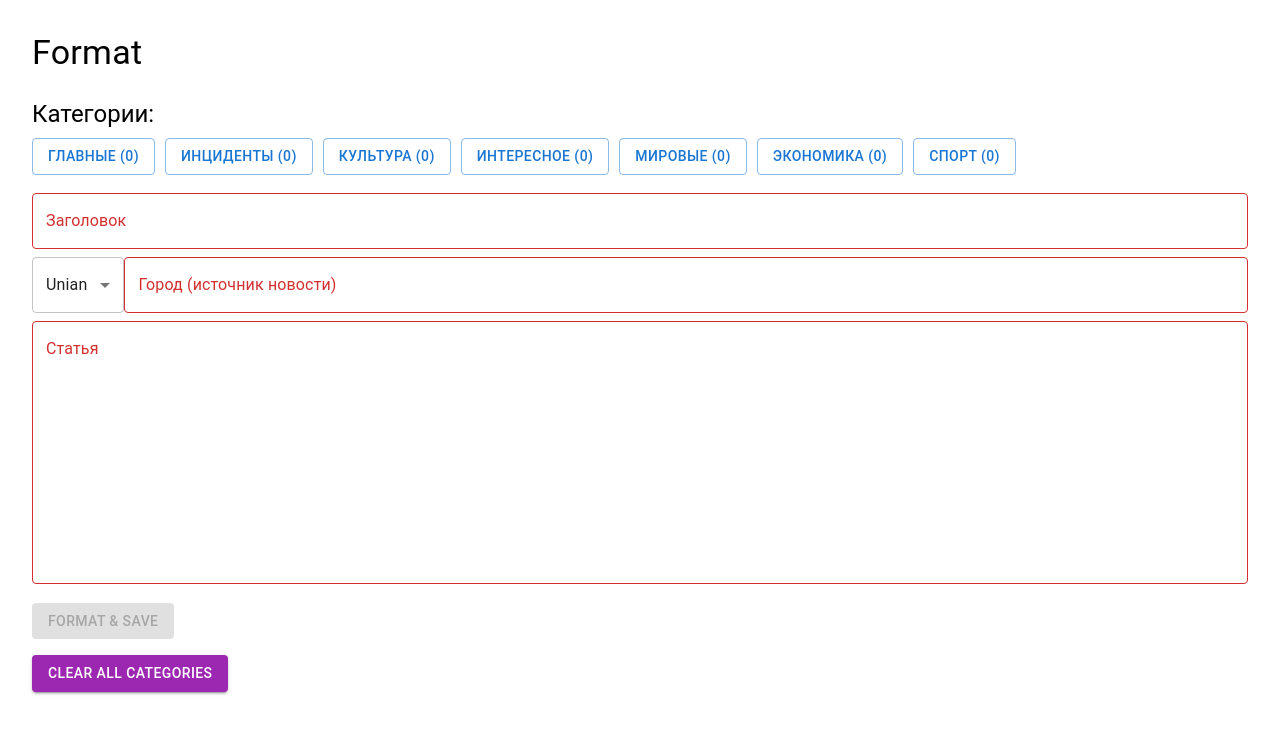
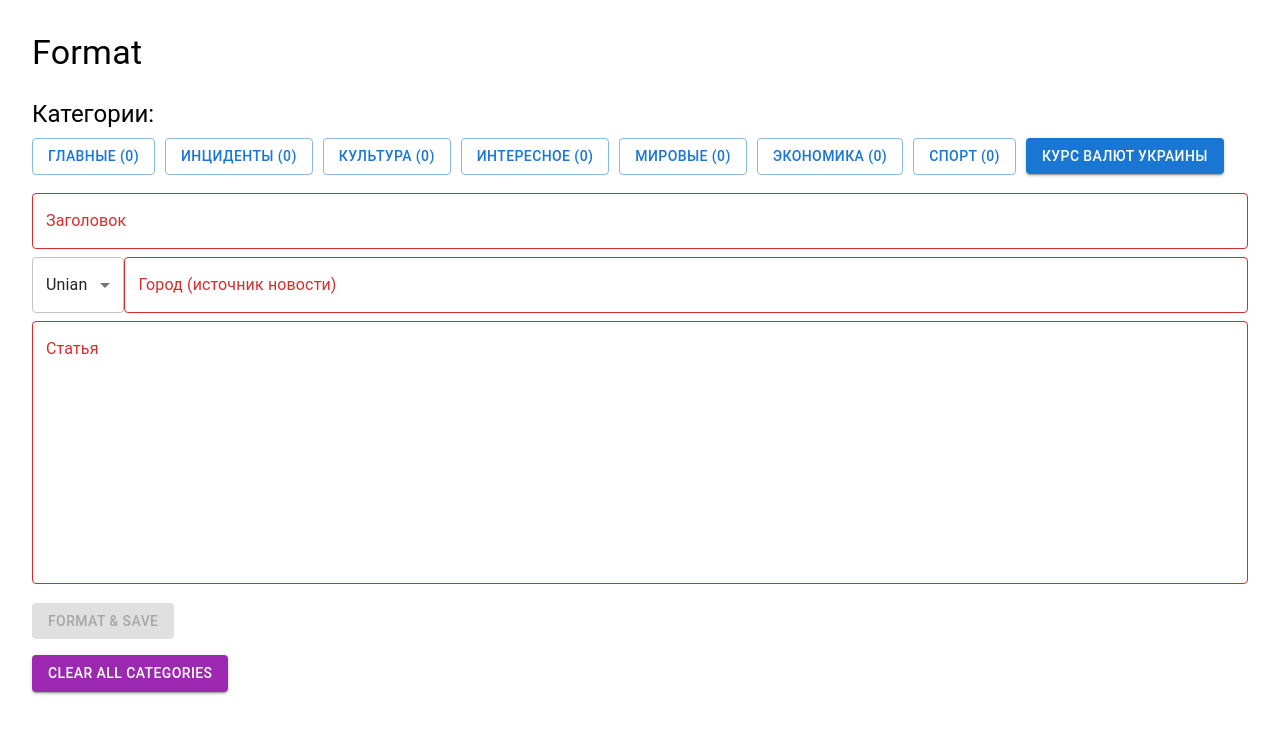
Before and after one commit to sevenlays/Format_app_v-0.1, a React (Create React App) app: page / in a window 1280 px wide. Shown: the top 734 px of the page. Built offline with nearby package versions, Linux system fonts and the light colour scheme.

Commit message:
added api

```diff
--- a/src/App.js
+++ b/src/App.js
@@ -21,6 +21,8 @@ import EditIcon from '@mui/icons-material/Edit';
 import DeleteIcon from '@mui/icons-material/Delete';
 
 import { DragDropContext, Droppable, Draggable } from 'react-beautiful-dnd';
+
+import { fetchExchangeRates } from './fetchExchangeRates';
 
 function App() {
   const [title, setTitle] = useState('');
@@ -158,7 +160,9 @@ function App() {
       .join('\n');
 
     navigator.clipboard.writeText(formattedCategory);
-    setSnackbarMessage(`Статьи из категории "${category}" скопированы в буфер обмена!`);
+    setSnackbarMessage(
+      `Статьи из категории "${category}" скопированы в буфер обмена!`
+    );
     setIsSnackbarOpen(true);
   };
 
@@ -204,6 +208,11 @@ function App() {
     errorStateSetter(false);
   };
 
+  const handleCopyExchangeRates = async () => {
+    await fetchExchangeRates(source);
+    setSnackbarMessage('Курсы валют скопированы в буфер обмена!');
+    setIsSnackbarOpen(true);
+  };
 
   return (
     <Box p={3}>
@@ -222,6 +231,16 @@ function App() {
               {category} ({categoryCounts[category]})
             </Button>
           ))}
+          {source === 'Unian' && (
+            <Button
+              style={{ height: '36px' }}
+              variant='contained'
+              color='primary'
+              onClick={handleCopyExchangeRates}
+            >
+              {`Курс Валют Украины`}
+            </Button>
+          )}
         </Box>
       </Box>
       <Box
@@ -377,12 +396,14 @@ function App() {
           open={isClearAllDialogOpen}
           onClose={handleClearAllCategoriesCancelled}
         >
-          <DialogTitle>Вы уверены что хотите очистить все категории?</DialogTitle>
+          <DialogTitle>
+            Вы уверены что хотите очистить все категории?
+          </DialogTitle>
           <DialogActions>
-            <Button onClick={handleClearAllCategoriesCancelled} color="primary">
+            <Button onClick={handleClearAllCategoriesCancelled} color='primary'>
               Отмена
             </Button>
-            <Button onClick={handleClearAllCategoriesConfirmed} color="primary">
+            <Button onClick={handleClearAllCategoriesConfirmed} color='primary'>
               Подтвердить
             </Button>
           </DialogActions>
--- /dev/null
+++ b/src/fetchExchangeRates.js
@@ -0,0 +1,24 @@
+export const fetchExchangeRates = async (countryState) => {
+  if (countryState === 'Unian') {
+    try {
+      const response = await fetch('https://bank.gov.ua/NBUStatService/v1/statdirectory/exchange?json');
+      const data = await response.json();
+
+      const usdRate = data.find(currency => currency.cc === 'USD');
+      const eurRate = data.find(currency => currency.cc === 'EUR');
+
+      const today = new Date().toLocaleDateString('en-US', { day: '2-digit', month: '2-digit', year: 'numeric' });
+
+      const [month, day, year] = today.split('/');
+      const formattedDate = `${day}.${month}.${year}`;
+
+      const result = `Официальный курс валют НБУ на ${formattedDate}\n1 USD – ${usdRate.rate.toFixed(3)} грн.\n1 EUR – ${eurRate.rate.toFixed(3)} грн.`;
+
+      navigator.clipboard.writeText(result);
+
+      return result;
+    } catch (error) {
+      console.error('Ошибка при получении курсов валют:', error);
+    }
+  }
+};
```
